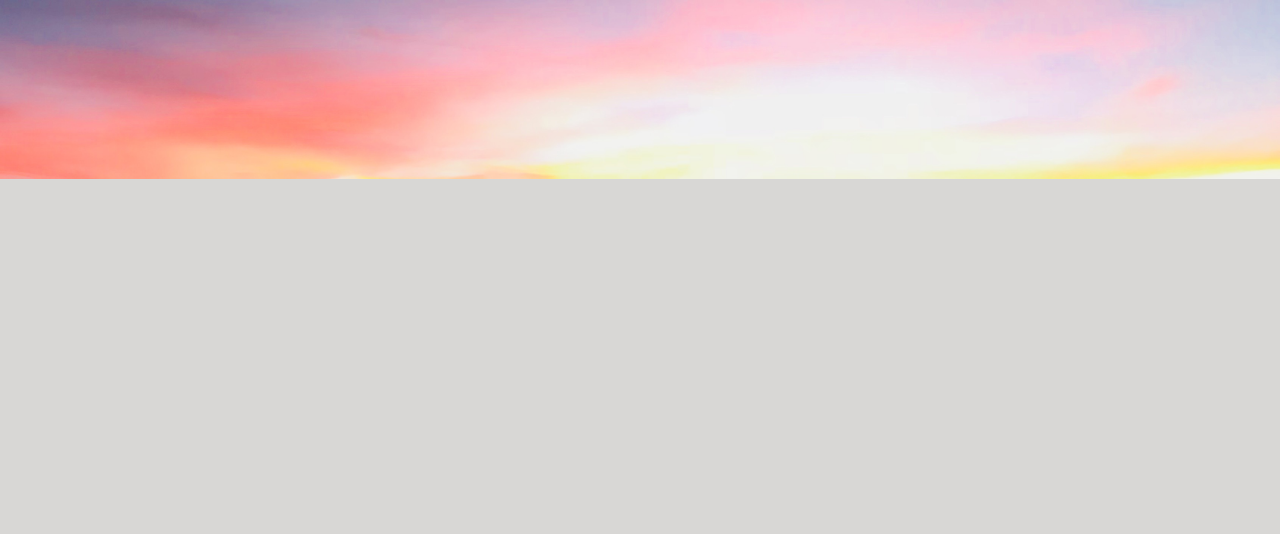
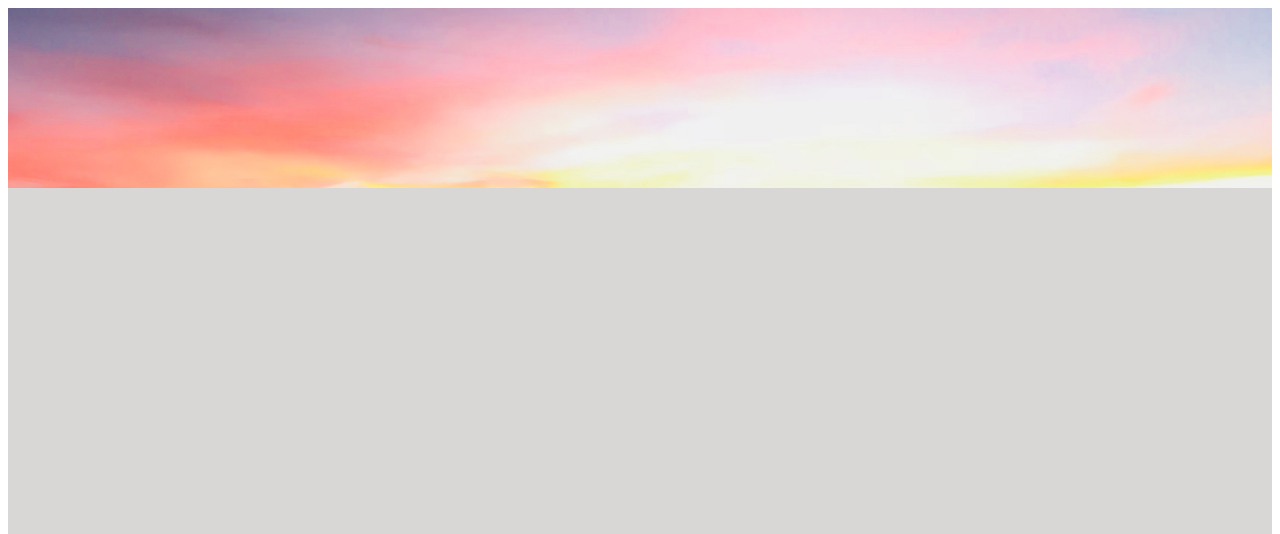
Before and after one commit to vera-tavares-a21700054/a21700054-pw-lab3, a plain HTML site: page grid1.html in a window 1280 px wide. Shown: the top 534 px of the page. Drawn offline with Linux system fonts and the light colour scheme.

Commit message:
Lab3_estilos

```diff
--- a/grid1.html
+++ b/grid1.html
@@ -4,7 +4,6 @@
 <head>
     <meta charset="utf-8">
     <meta name="author" content="Vera Tavares">
-    <link rel="stylesheet" href="estilos.css">
     <link rel="preconnect" href="https://fonts.googleapis.com">
     <link rel="preconnect" href="https://fonts.gstatic.com" crossorigin>
     <link href="https://fonts.googleapis.com/css2?family=Noto+Sans+JP:wght@100;300;400;500;700;900&display=swap"
```
Also changed, not shown: grid2.html (+0 -1 lines), grid6.html (+0 -1 lines), index.html (+1 -1 lines), estilos_lab3.css (renamed from estilos.css).
